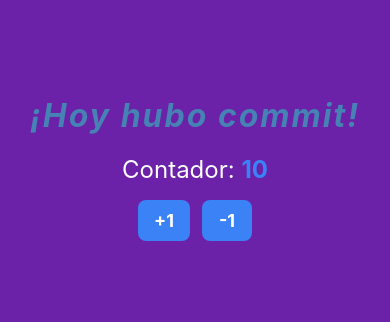
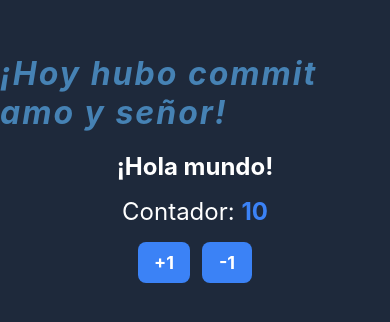
Before and after one commit to mono-de-farm/project-m, a React Native app: screen / in a window 390 px wide. Shown: the part 254-576 px from the top of the page. Built offline with nearby package versions, Linux system fonts and the light colour scheme.

Commit message:
¡Hoy hubo commit amo y señor!

```diff
--- a/App.tsx
+++ b/App.tsx
@@ -30,9 +30,8 @@ export const Counter = () => {
 export default function App() {
   return (
     <View style={styles.container}>
-      <Text style={styles.titulo}>¡Hoy hubo commit!</Text>
-
-
+      <Text style={styles.titulo}>¡Hoy hubo commit amo y señor!</Text>
+      <Text style={styles.subtitulo}>¡Hola mundo!</Text>
       <Counter />
     </View>
   );
@@ -41,7 +40,7 @@ export default function App() {
 const styles = StyleSheet.create({
  container: {
   flex: 1,
-  backgroundColor: '#6b21a8', // Este es el color morado
+  backgroundColor: '#1e293b',
   alignItems: 'center',
   justifyContent: 'center',
 },
@@ -52,6 +51,12 @@ const styles = StyleSheet.create({
     fontStyle: 'italic',
     letterSpacing: 2,
     marginBottom: 20,
+  },
+  subtitulo: {
+    fontSize: 24,
+    color: '#ffffff',
+    fontWeight: 'bold',
+    marginBottom: 16,
   },
   counterContainer: {
     alignItems: 'center',
```
